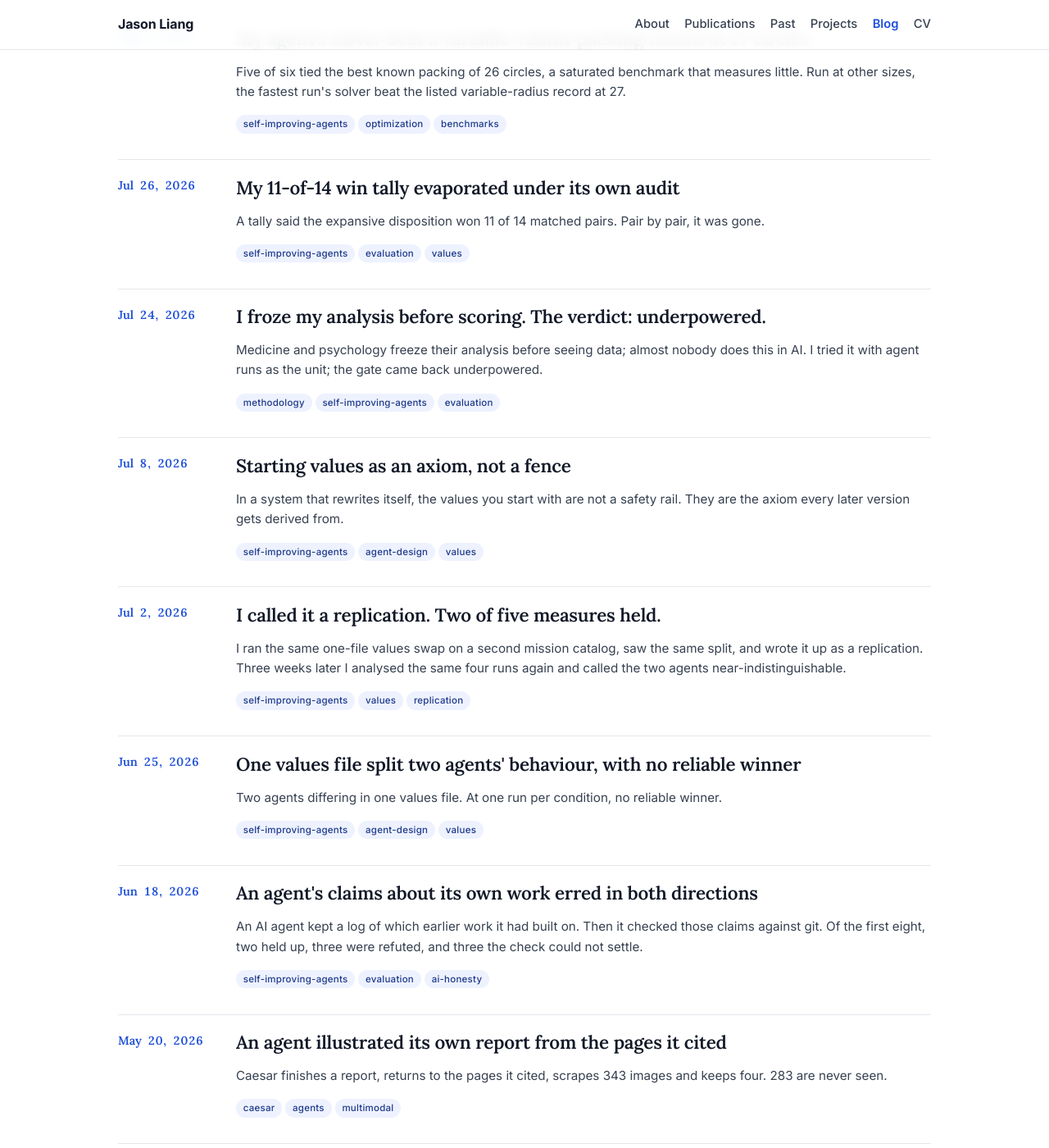
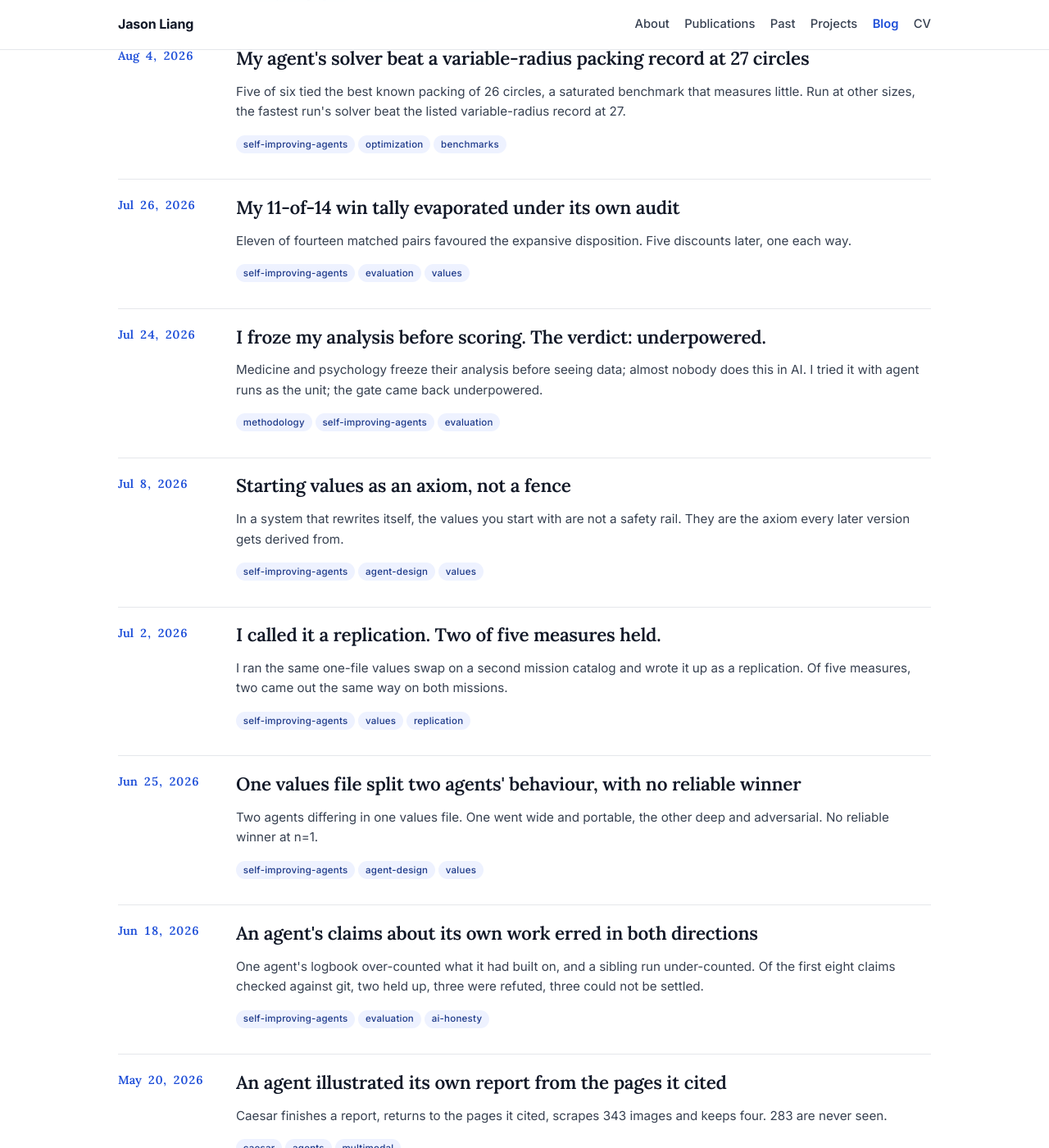
Before and after one commit to jasonzliang/jasonzliang.github.io, a Jekyll site: the page built from blog/index.html, in a window 1280 px wide and 1400 px high, scrolled down 1100 px. Shown: the whole window at 82% size. Built offline with Jekyll 4.4.1, drawn with Linux system fonts in a browser that asks for light colours; some of the changed text lies outside the part shown.

Commit message:
Make every description support its title instead of repeating it
Six descriptions were failing. Four restated their title almost word for
word and added nothing: powered-replication, nietzsche,
bin-packing-values and, in effect, values-rewriting. Two did not support
their title at all: same-two-agents said the audit called the agents
near-indistinguishable while the title claims two of five measures held,
and resume-audit described one run while the title is about two runs
erring in opposite directions.

Each now carries the evidence the title asserts: the two effect sizes
behind the capability-not-generalization claim, the behavioural split
behind "no reliable winner", the five discount categories behind
"evaporated", the two-of-five count, and the over-count/under-count pair.

The values-rewriting title no longer stops where the post warns against
stopping: the rule it wrote failed two iterations later, and the title
now says so.

Also fixes a stray quotation mark that was rendering at the end of that
title on the index, left by an edit to a quoted front matter scalar.

Co-Authored-By: Claude Opus 5 (1M context) <noreply@anthropic.com>

```diff
--- a/_posts/2026-06-18-resume-audit.md
+++ b/_posts/2026-06-18-resume-audit.md
@@ -3,9 +3,9 @@ layout: post
 title: "An agent's claims about its own work erred in both directions"
 date: 2026-06-18
 description: >-
-  An AI agent kept a log of which earlier work it had built on. Then it checked
-  those claims against git. Of the first eight, two held up, three were refuted,
-  and three the check could not settle.
+  One agent's logbook over-counted what it had built on, and a sibling run
+  under-counted. Of the first eight claims checked against git, two held up,
+  three were refuted, three could not be settled.
 image: >-
   /img/blog/2026-06-18-resume-audit/claimed-vs-verified.webp
 tags: [self-improving-agents, evaluation, ai-honesty]
--- a/_posts/2026-06-25-nietzsche.md
+++ b/_posts/2026-06-25-nietzsche.md
@@ -3,8 +3,8 @@ layout: post
 title: "One values file split two agents' behaviour, with no reliable winner"
 date: 2026-06-25
 description: >-
-  Two agents differing in one values file. At one run per condition, no
-  reliable winner.
+  Two agents differing in one values file. One went wide and portable, the
+  other deep and adversarial. No reliable winner at n=1.
 image: /img/blog/2026-06-25-nietzsche/two-agents.webp
 tags: [self-improving-agents, agent-design, values]
 ---
@@ -116,9 +116,9 @@ standard Python install.
             One of the 57 iterations that left an artifact."
 %}
 
-The Nietzschean went the other way: a large adversarial apparatus, tooling to
-attack its own conclusions, one theme deep rather than wide, and much less
-portable, only 4 of its 36 modules running without extra dependencies.
+The Nietzschean went the other way: a big adversarial apparatus, tools to attack
+its own conclusions, one theme deep rather than wide, and much less portable,
+only 4 of its 36 modules running without extra dependencies.
 
 Those four numbers are mine, counted off the archive by checking every module in
 each run's tool directory for a third-party import. My write-up gives about 25
@@ -134,9 +134,9 @@ checked.
 
 ## Forty-one web calls, and one
 
-Both got an identical mid-run nudge to use external sources. The standard agent
-made **41 web calls**, every one after the nudge; the Nietzschean made **one**,
-at iteration 12, and never went back.
+Both got the same mid-run nudge to use external sources. The standard agent made
+**41 web calls**, every one after the nudge; the Nietzschean made **one**, at
+iteration 12, and never went back.
 
 {% include figure.html
    src="/img/blog/2026-06-25-nietzsche/two-agents.webp"
--- a/_posts/2026-07-02-same-two-agents.md
+++ b/_posts/2026-07-02-same-two-agents.md
@@ -3,9 +3,9 @@ layout: post
 title: "I called it a replication. Two of five measures held."
 date: 2026-07-02
 description: >-
-  I ran the same one-file values swap on a second mission catalog, saw the same
-  split, and wrote it up as a replication. Three weeks later I analysed the same
-  four runs again and called the two agents near-indistinguishable.
+  I ran the same one-file values swap on a second mission catalog and wrote
+  it up as a replication. Of five measures, two came out the same way on
+  both missions.
 image: >-
   /img/blog/2026-07-02-same-two-agents/what-replicated.webp
 tags: [self-improving-agents, values, replication]
--- a/_posts/2026-07-26-bin-packing-values.md
+++ b/_posts/2026-07-26-bin-packing-values.md
@@ -3,8 +3,8 @@ layout: post
 title: "My 11-of-14 win tally evaporated under its own audit"
 date: 2026-07-26
 description: >-
-  A tally said the expansive disposition won 11 of 14 matched pairs. Pair by
-  pair, it was gone.
+  Eleven of fourteen matched pairs favoured the expansive disposition. Five
+  discounts later, one each way.
 image: /img/blog/2026-07-26-bin-packing-values/offline-inrun-vs-heldout.webp
 tags: [self-improving-agents, evaluation, values]
 ---
```
Also changed, not shown: other parts of _posts/2026-06-25-nietzsche.md (+6 -7 lines), _posts/2026-08-05-values-rewriting.md (+5 -4 lines), _posts/2026-08-07-powered-replication.md (+3 -2 lines).
